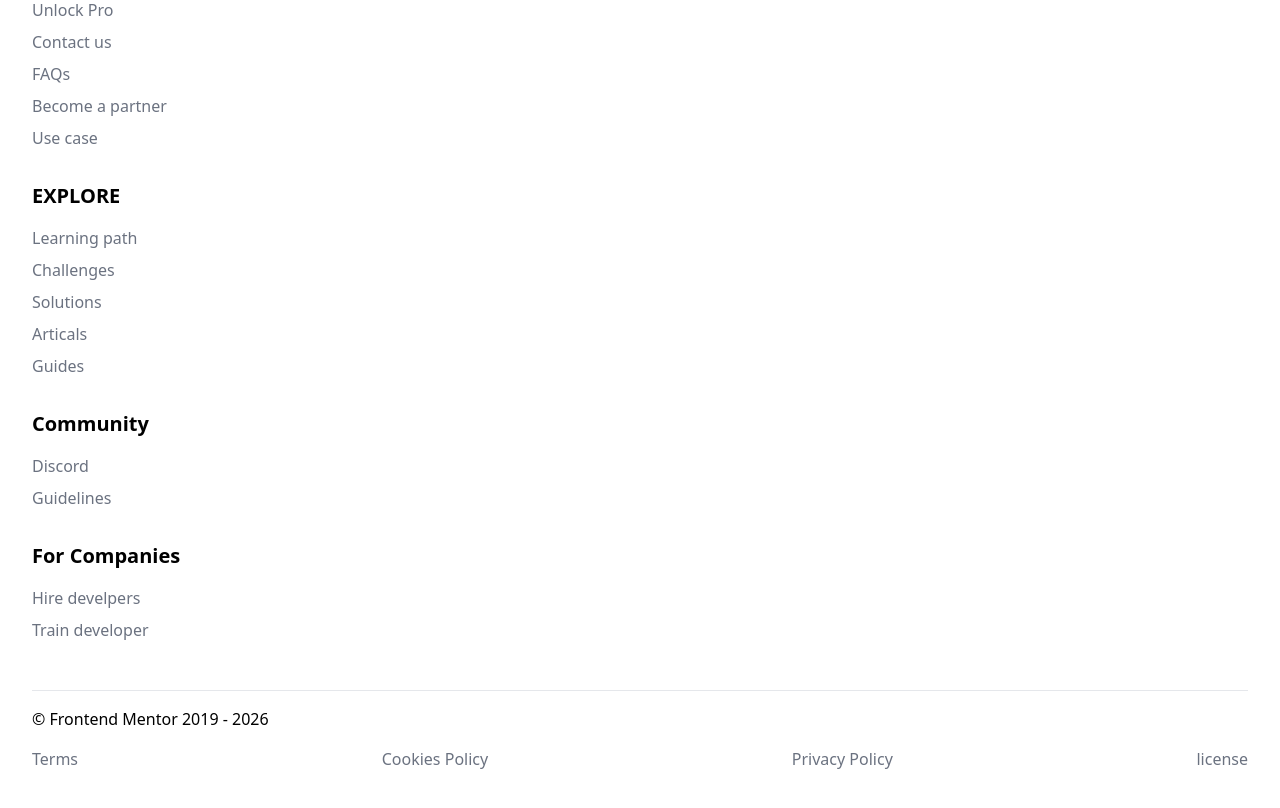
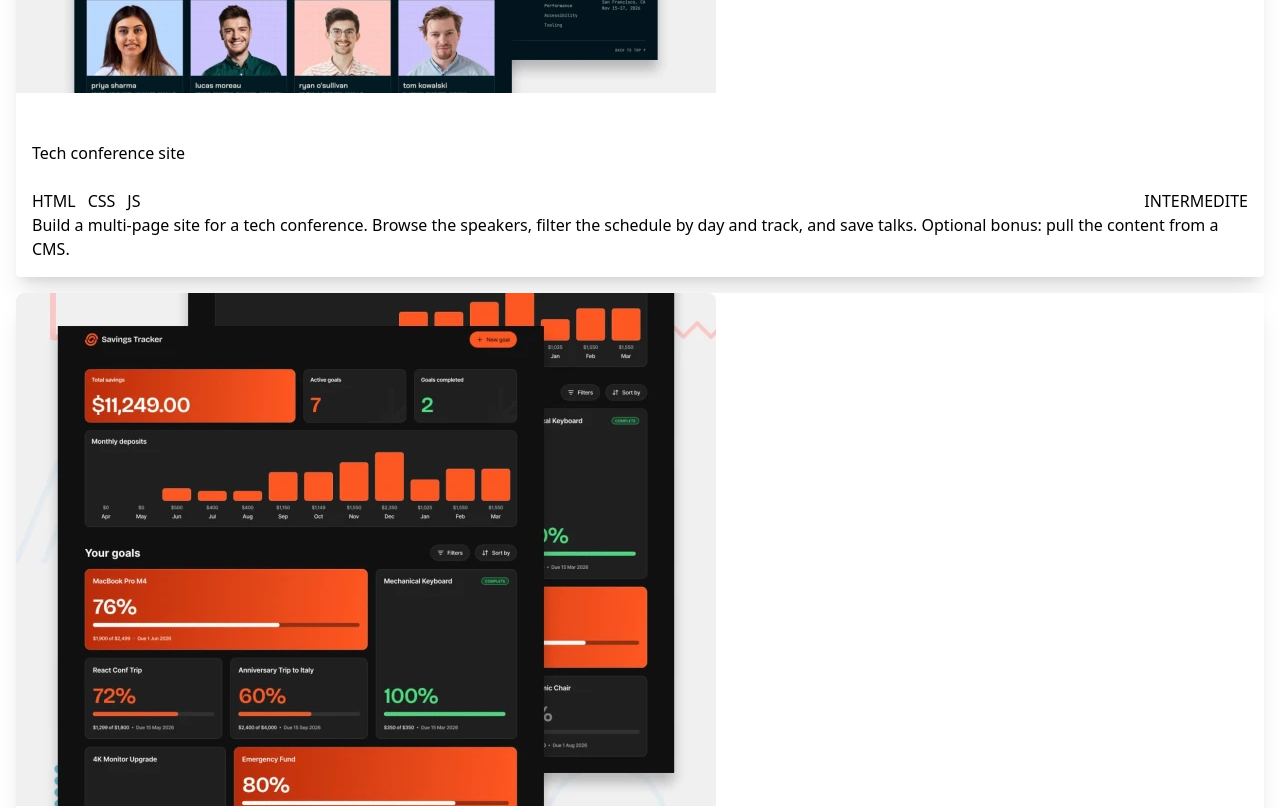
Before and after one commit to karma-code85/frontend-mentor-dashboard-with-full-functionl, a React (Create React App) app: page /challenge in a window 1280 px wide. Shown: the part 1020-1828 px from the top of the page. Built offline with nearby package versions, Linux system fonts and the light colour scheme.

Commit message:
challenges logic and ui

```diff
--- a/src/dataChallenges.js
+++ b/src/dataChallenges.js
@@ -60,7 +60,7 @@
     title:"Bookmark manager app",
     classRange:"",
     img:"hxtjlnh6jlppaxg4uqsf.webp",
-    technologies:"",
+    technologies:[],
     text:"Build a fully-functional bookmark manager with add, edit, archive, search, and filter features. Perfect for practicing forms and state management.",
   },
   {
--- a/src/pages/Challenges.jsx
+++ b/src/pages/Challenges.jsx
@@ -3,32 +3,46 @@
 import LayoutHeroNav from "../components/LayoutForTheHeroNav"
 import Contact from "../components/Contact"
 import { IoCheckmarkOutline } from "react-icons/io5";
-import { Link, Links } from "react-router-dom";
+import { Link } from "react-router-dom";
 // import { challenges } from "../dataChallenges";
 import { CiSearch } from "react-icons/ci";
 import { HiOutlineFilter } from "react-icons/hi";
 import { useState } from "react";
 import { IoMdClose } from "react-icons/io";
-
-
-
-
-
-
+import { challenges } from "../dataChallenges";
 
 
 
 export default function Challenges({img, title, id, classRange,technologies,text}){
   const [isFilter, setIsFilter]=useState(false)
+  const [challengeCard, setChallengeCard]=useState(challenges)
+  const [searchTerm, setSearchTerm]=useState("")
 
 
+  const [selectedFilter, setSelectedFilter]=useState({
+    format:[],
+    pricing:[],
+    difficulty:[],
+    status:[],
+    language:[]
+  })
 
+  function handleReset(){
+    setSelectedFilter({
+      format:[],
+      pricing:[],
+      difficulty:[],
+      status:[],
+      language:[]
+    })
+    setSearchTerm("")
+  }
 
-  // const datas={
-  //   Format:["Desing", "Product"],
-  //   Pricing:['Free', 'Free+' ,'Premium'],
-  //   Difficulty:
-  // }
+  const filterChallenges=challenges.filter((challenge)=>{
+    const matchTitle=challenge.title?.toLocaleLowerCase().includes(searchTerm.toLocaleLowerCase())
+
+    return matchTitle
+  })
 
   return(
     <div className="p-4 space-y-4 relative min-h-screen ">
@@ -49,6 +63,8 @@
         <input type="text"
         placeholder="Search challenges....."
         className="outline-none w-full h-full"
+        onChange={(e)=>setSearchTerm(e.target.value)}
+        value={searchTerm}
         />
         <CiSearch className="absolute right-4" />
       </div>
@@ -60,7 +76,7 @@
           <span>new to old</span>
         </div>
         {isFilter && (
-          <div className="h-screen top-0 absolute bottom-0 bg-gray-50 w-[90%] right-0 p-6 shadow-lg  overflow-y-auto "
+          <div className="fixed inset-y-0 right-0 bg-gray-50 w-[90%] md:w-[400px] p-6 shadow-2xl z-50 overflow-y-auto flex flex-col "
           onClick={(e)=>e.stopPropagation()}
           >
             <div className="flex justify-between items-center border-gray-200  border-b-2  ">
@@ -77,7 +93,7 @@
               <h1 className="text-2xl font-semibold">Format</h1>
               {["Desing", "Product"].map((item)=>(
               <div className="flex gap-4 items-center  " key={item}>
-                <input type="checkbox"   className="bg-rose-500 border-blue-800 w-6 h-6 rounded accent-rose-500"/>
+                <input type="checkbox"   className="bg-rose-500 border-blue-800 w-6 h-6 rounded accent-rose-500" />
                 <p className="text-semibold text-2xl group-hover:text-rose-500 " >{item}</p>
               </div>
               ))}
@@ -135,6 +151,33 @@
       <div className="flex justify-between text-sm">
         <span className="text-neutral-500">Showing 127 of 127 challenges </span> <span className="text-blue-800 underline">Try our learn path</span>
       </div>
+      {/* <div className="shadow-xl rounded pb-8 p-4"> */}
+     {challengeCard.map((challenge)=>(
+      <div key={challenge.id} className="space-y-8 bg-white rounded shadow-xl mb-4 ">
+        <img src={`/images/imagesChallenge/${challenge.img}`} alt={challenge.title}  className="rounded-t-lg object-cover "/>
+        <div className="space-y-6 p-4">
+          <h1>{challenge.title}</h1>
+          <div >
+            <div className="flex justify-between">
+            <div className="flex gap-3">
+              {challenge.technologies.map((tech, index)=>(
+                <ul key={index}>
+                  <li>{tech}</li>
+
+                </ul>
+              ))}
+            </div>
+          <h1>{challenge.classRange}</h1>
+            </div>
+
+          <p>{challenge.text}</p>
+          </div>
+
+        </div>
+
+      </div>
+     ))}
+      {/* </div> */}
       <Contact/>
       <Footer/>
     </div>
```
